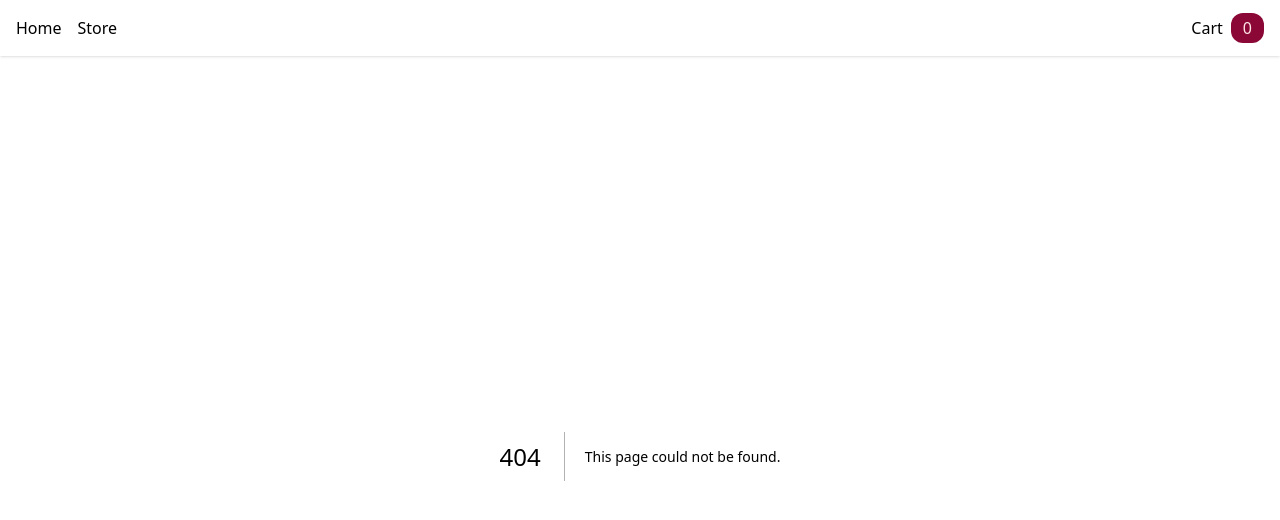
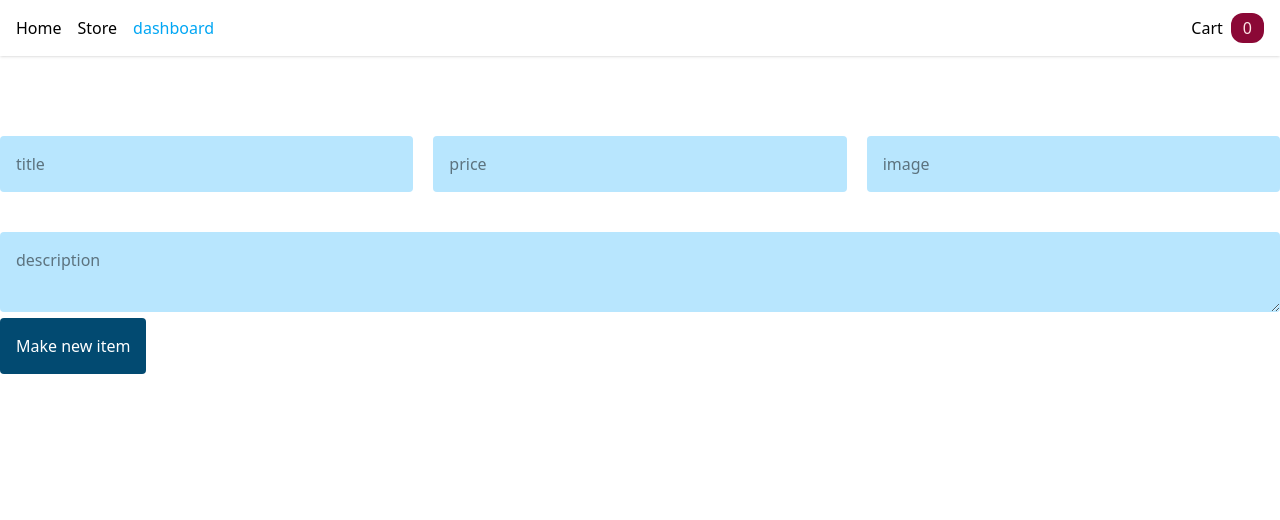
Before and after one commit to arefrhnm1/ecommerce-BoghCheh, a Next.js app: page /dashboard in a window 1280 px wide. Before the commit this address had no page. Shown: the top 520 px of the page. Built offline with nearby package versions, Linux system fonts and the light colour scheme.

Commit message:
feat(dashboard): create basic admin panel allowing users to add new items to the API

```diff
--- /dev/null
+++ b/src/app/dashboard/page.tsx
@@ -0,0 +1,81 @@
+"use client";
+
+import { ChangeEvent, useState } from "react";
+import Container from "../../components/Container";
+import axios from "axios";
+
+function Dashboard() {
+	const [newProduct, setNewProduct] = useState({
+		title: "",
+		price: "",
+		image: "",
+		description: "",
+	});
+
+	const handleChangeProduct = (
+		e: ChangeEvent<HTMLInputElement | HTMLTextAreaElement>
+	) => {
+		const { value, name } = e.target;
+
+		setNewProduct({
+			...newProduct,
+			[name]: value,
+		});
+	};
+
+	const handleCreateProduct = () => {
+		axios({
+			method: "POST",
+			url: "http://localhost:3001/products",
+			data: {
+				id: Math.floor(Math.random() * 1000).toString(),
+				image: newProduct.image,
+				title: newProduct.title,
+				description: newProduct.description,
+				price: newProduct.price,
+			},
+		});
+	};
+
+	return (
+		<Container>
+			<div className="grid grid-cols-3 gap-5 mt-20">
+				<input
+					onChange={handleChangeProduct}
+					className="bg-sky-200 p-4 rounded"
+					type="text"
+					placeholder="title"
+					name="title"
+				/>
+				<input
+					onChange={handleChangeProduct}
+					className="bg-sky-200 p-4 rounded"
+					type="text"
+					placeholder="price"
+					name="price"
+				/>
+				<input
+					onChange={handleChangeProduct}
+					className="bg-sky-200 p-4 rounded"
+					type="text"
+					placeholder="image"
+					name="image"
+				/>
+			</div>
+			<textarea
+				onChange={handleChangeProduct}
+				placeholder="description"
+				className="w-full bg-sky-200 mt-10 p-4 rounded"
+				name="description"
+			></textarea>
+			<button
+				onClick={handleCreateProduct}
+				className="bg-sky-900 text-white rounded p-4"
+			>
+				Make new item
+			</button>
+		</Container>
+	);
+}
+
+export default Dashboard;
--- a/src/components/Navbar.tsx
+++ b/src/components/Navbar.tsx
@@ -4,6 +4,7 @@ import { usePathname } from "next/navigation";
 import React from "react";
 import Container from "./Container";
 import { useShoppingCartContext } from "../context/ShoppingCartContext";
+import { title } from "process";
 
 export default function Navbar() {
 	const pathname = usePathname();
@@ -12,6 +13,9 @@ export default function Navbar() {
 	const navLinks = [
 		{ href: "/", title: "Home" },
 		{ href: "/store", title: "Store" },
+		{
+			href:"/dashboard", title: 'dashboard'
+		}
 	];
 
 	return (
--- a/src/components/Search.tsx
+++ b/src/components/Search.tsx
@@ -32,7 +32,7 @@ export default function Search() {
 					viewBox="0 0 24 24"
 					fill="none"
 					stroke="currentColor"
-					stroke-width="2"
+					strokeWidth="2"
 					stroke-linecap="round"
 					stroke-linejoin="round"
 					className="lucide lucide-search-icon lucide-search"
--- a/src/database/db.json
+++ b/src/database/db.json
@@ -69,11 +69,30 @@
       "title": "Aftab parast10",
       "description": "a animal with big eye and eat hashare",
       "price": 890
+    },
+    {
+      "id": "546",
+      "image": "https://encrypted-tbn0.gstatic.com/images?q=tbn:ANd9GcROHxYft1f_Ln_y_scKnh8-g5rLMmce7JKyPQ&s",
+      "title": "tooti",
+      "description": "tootie sokhangoo",
+      "price": "12000"
     }
   ],
   "discounts": [
-		{"id": 1, "code": "OFF10", "percentage": 10},
-		{"id": 2, "code": "OFF20", "percentage": 20},
-		{"id": 3, "code": "SAVE30", "percentage": 30}
+    {
+      "id": 1,
+      "code": "OFF10",
+      "percentage": 10
+    },
+    {
+      "id": 2,
+      "code": "OFF20",
+      "percentage": 20
+    },
+    {
+      "id": 3,
+      "code": "SAVE30",
+      "percentage": 30
+    }
   ]
 }
```
Lines whose indentation alone changed are shown as unchanged.
